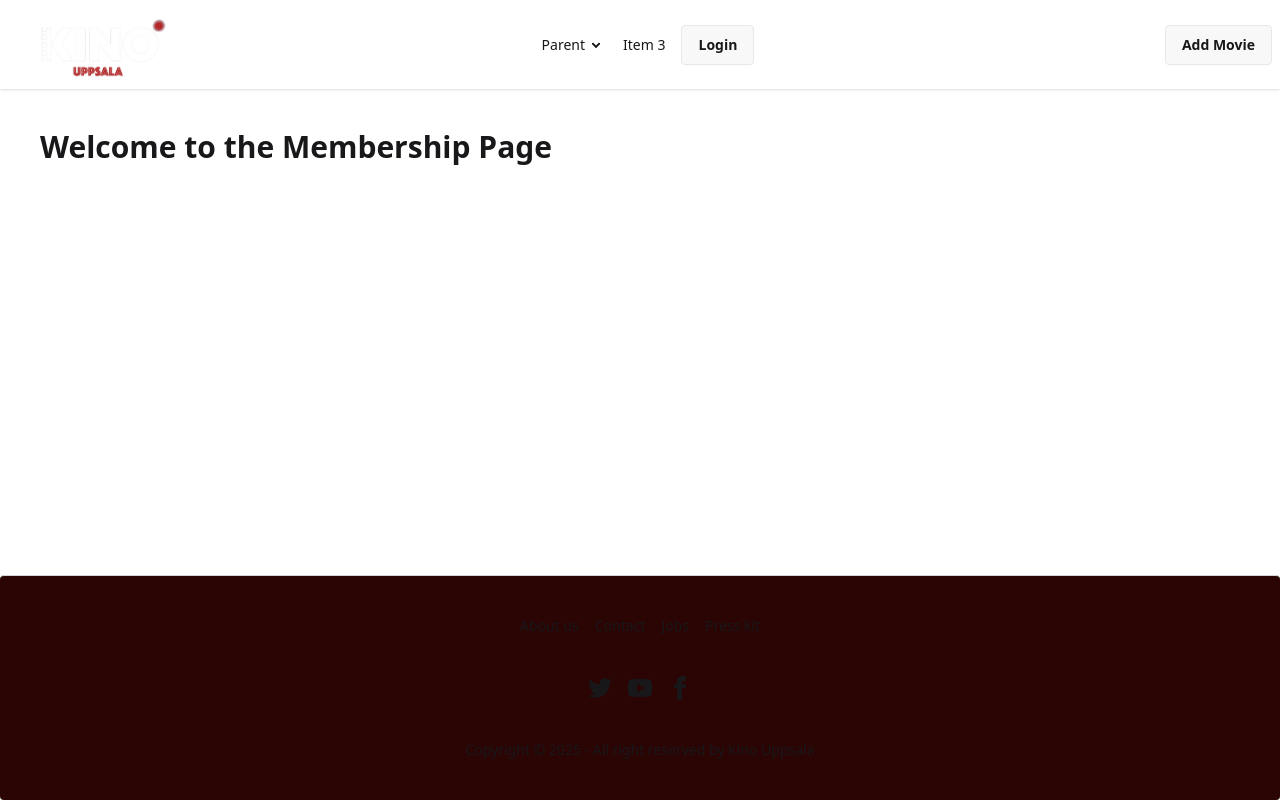
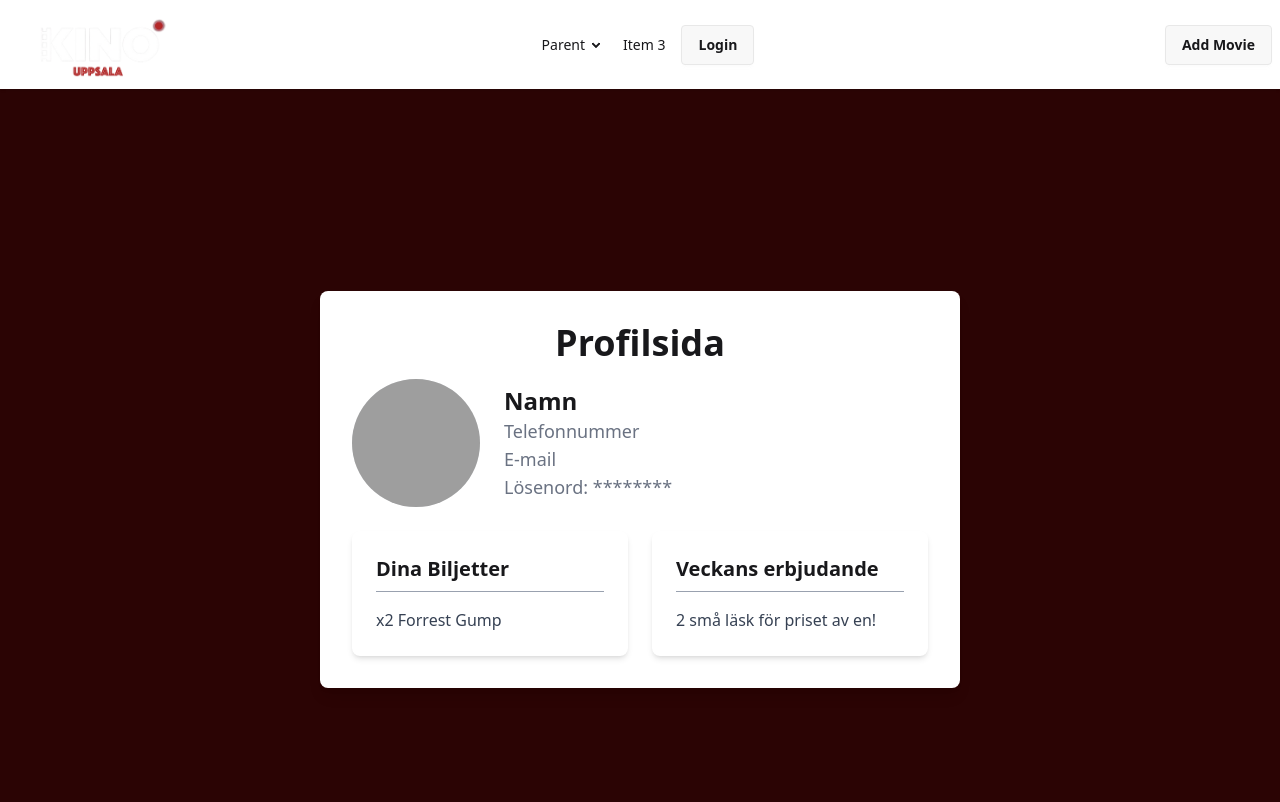
Before and after one commit to alfredbrannare/kino-nextjs-app, a Next.js app: page /membership in a window 1280 px wide. Shown: the top 802 px of the page. Built offline with nearby package versions, Linux system fonts and the light colour scheme; grey boxes are pictures that could not be loaded.

Commit message:
styled the membership page

```diff
--- a/src/app/membership/page.jsx
+++ b/src/app/membership/page.jsx
@@ -1,7 +1,37 @@
+'use client';
+
 export default function MembershipPage() {
-    return (
-      <div className="p-10">
-        <h1 className="text-3xl font-bold">Welcome to the Membership Page</h1>
+  return (
+<div className="min-h-screen flex justify-center items-center bg-[#2B0404]">
+      <div className="bg-white p-8 rounded-lg shadow-lg w-full md:w-2/3 lg:w-1/2">
+      <h3 className="text-4xl font-bold pb-4 text-center">Profilsida</h3>
+        <div className="flex items-center space-x-6 mb-6">
+          <div className="w-32 h-32 bg-gray-200 rounded-full overflow-hidden">
+            <img src="https://ui-avatars.com/api/?name=John+Doe&background=0D8ABC&color=fff&size=150" alt="" className="w-full h-full object-cover" />
+          </div>
+          <div>
+            <h2 className="text-2xl font-bold">Namn</h2>
+            <p className="text-lg text-gray-500">Telefonnummer</p>
+            <p className="text-lg text-gray-500">E-mail</p>
+            <p className="text-lg text-gray-500">Lösenord: ********</p>
+          </div>
+        </div>
+
+        <div className="flex space-x-6">
+          <div className="bg-white p-6 rounded-lg shadow-md flex-1">
+            <h3 className="text-xl font-semibold mb-4 border-b border-gray-400 pb-2">Dina Biljetter</h3>
+            <ul className="space-y-4">
+              <li className="text-gray-700">x2 Forrest Gump</li>
+            </ul>
+          </div>
+          <div className="bg-white p-6 rounded-lg shadow-md flex-1">
+            <h3 className="text-xl font-semibold mb-4 border-b border-gray-400 pb-2">Veckans erbjudande</h3>
+            <ul className="space-y-4">
+              <li className="text-gray-700">2 små läsk för priset av en!</li>
+            </ul>
+          </div>
+        </div>
       </div>
-    );
-  }
+    </div>
+  );
+}
```
